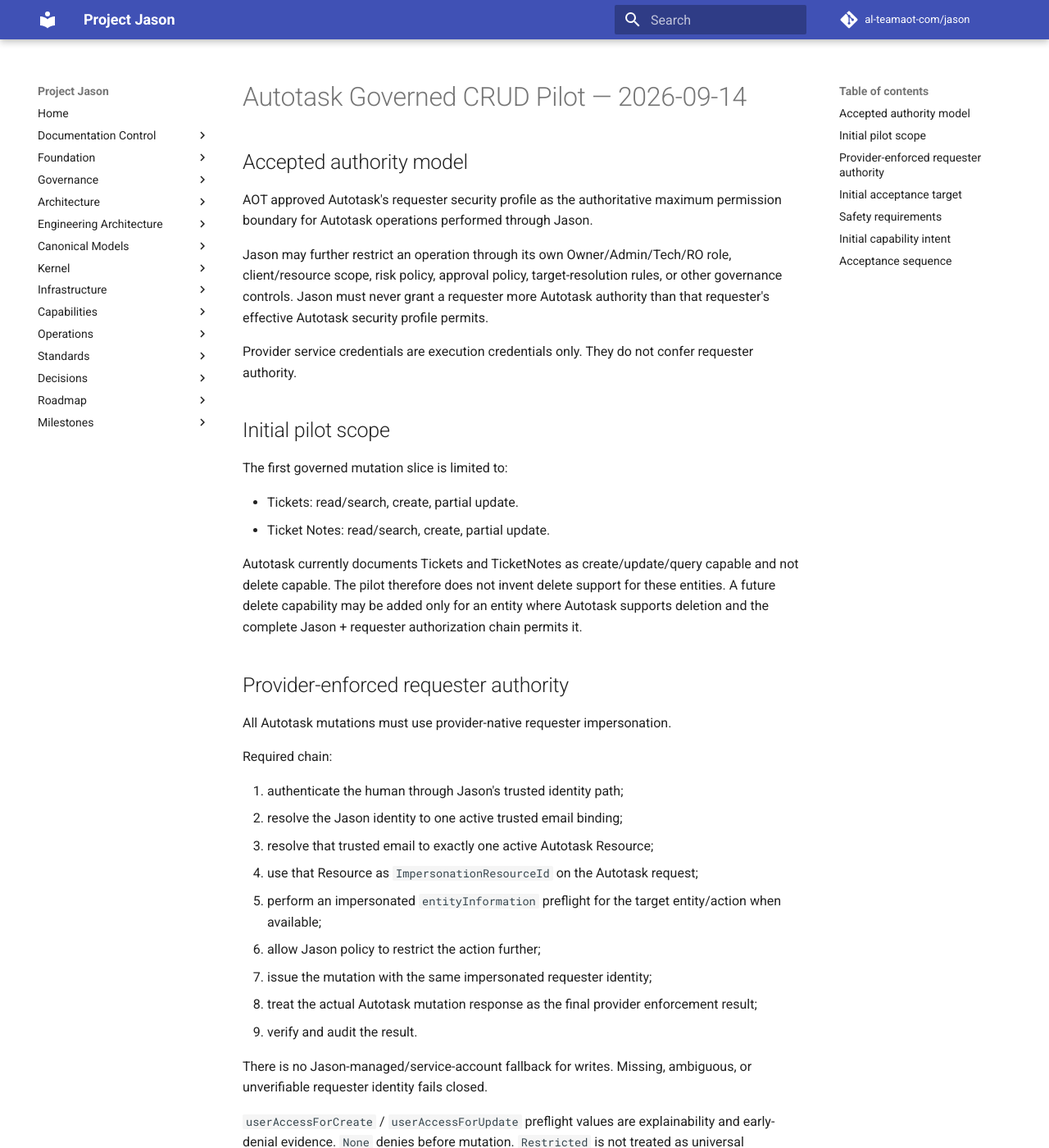
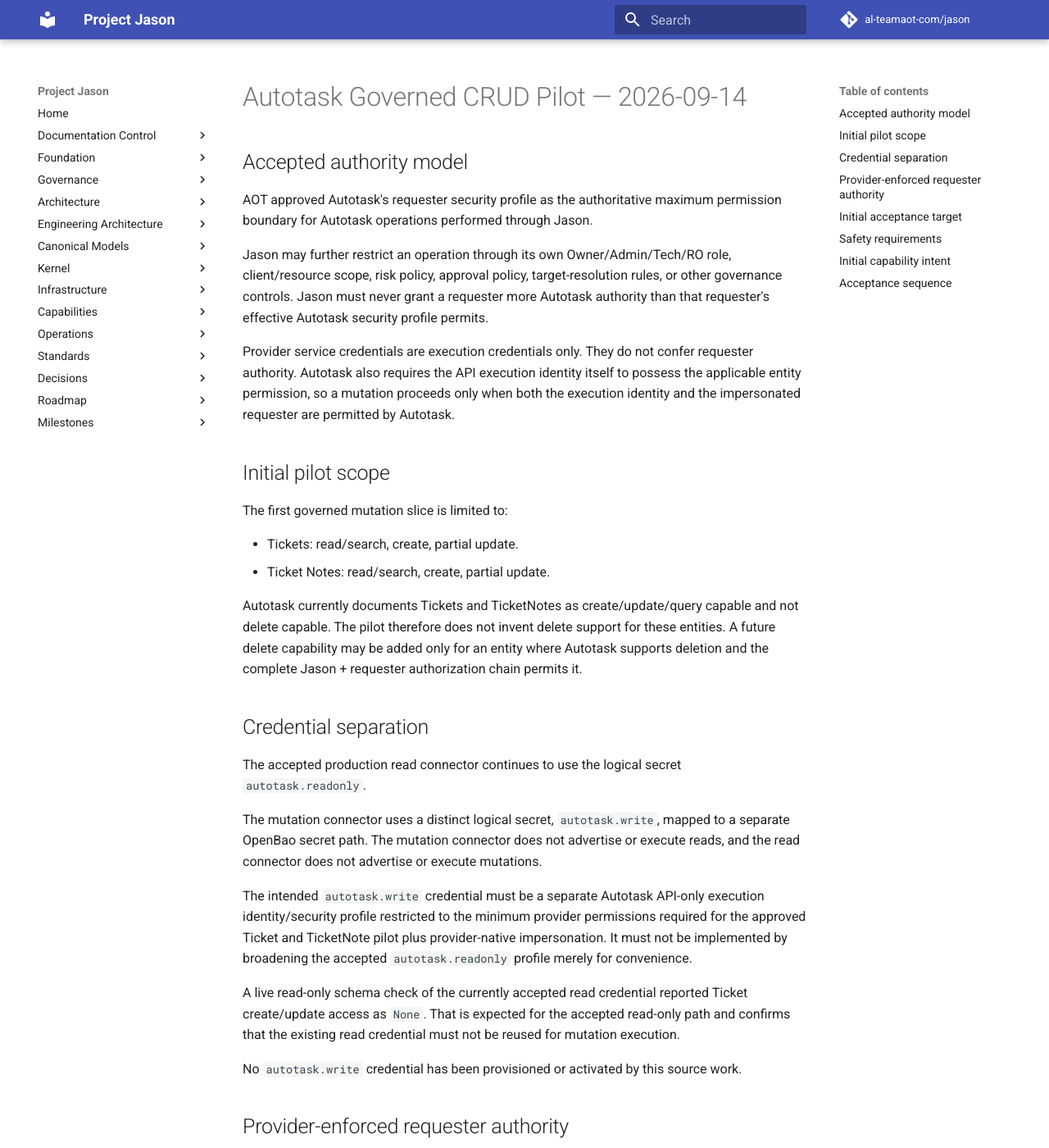
Before and after one commit to al-teamaot-com/jason, an MkDocs documentation site: the page built from docs/operations/Autotask-Governed-CRUD-Pilot-2026-09-14.md, in a window 1280 px wide and 1400 px high. Shown: the whole window at 82% size. Built offline with MkDocs 1.6.1 and Material for MkDocs 9.7.7, drawn with Linux system fonts in a browser that asks for light colours; comment, search, counter and statistics services are not loaded; some of the changed text lies outside the part shown.

Commit message:
Record separate Autotask write credential and live readiness findings

```diff
--- a/docs/operations/Autotask-Governed-CRUD-Pilot-2026-09-14.md
+++ b/docs/operations/Autotask-Governed-CRUD-Pilot-2026-09-14.md
@@ -6,7 +6,7 @@
 
 Jason may further restrict an operation through its own Owner/Admin/Tech/RO role, client/resource scope, risk policy, approval policy, target-resolution rules, or other governance controls. Jason must never grant a requester more Autotask authority than that requester's effective Autotask security profile permits.
 
-Provider service credentials are execution credentials only. They do not confer requester authority.
+Provider service credentials are execution credentials only. They do not confer requester authority. Autotask also requires the API execution identity itself to possess the applicable entity permission, so a mutation proceeds only when both the execution identity and the impersonated requester are permitted by Autotask.
 
 ## Initial pilot scope
 
@@ -17,6 +17,18 @@
 
 Autotask currently documents Tickets and TicketNotes as create/update/query capable and not delete capable. The pilot therefore does not invent delete support for these entities. A future delete capability may be added only for an entity where Autotask supports deletion and the complete Jason + requester authorization chain permits it.
 
+## Credential separation
+
+The accepted production read connector continues to use the logical secret `autotask.readonly`.
+
+The mutation connector uses a distinct logical secret, `autotask.write`, mapped to a separate OpenBao secret path. The mutation connector does not advertise or execute reads, and the read connector does not advertise or execute mutations.
+
+The intended `autotask.write` credential must be a separate Autotask API-only execution identity/security profile restricted to the minimum provider permissions required for the approved Ticket and TicketNote pilot plus provider-native impersonation. It must not be implemented by broadening the accepted `autotask.readonly` profile merely for convenience.
+
+A live read-only schema check of the currently accepted read credential reported Ticket create/update access as `None`. That is expected for the accepted read-only path and confirms that the existing read credential must not be reused for mutation execution.
+
+No `autotask.write` credential has been provisioned or activated by this source work.
+
 ## Provider-enforced requester authority
 
 All Autotask mutations must use provider-native requester impersonation.
@@ -26,20 +38,22 @@
 1. authenticate the human through Jason's trusted identity path;
 2. resolve the Jason identity to one active trusted email binding;
 3. resolve that trusted email to exactly one active Autotask Resource;
-4. use that Resource as `ImpersonationResourceId` on the Autotask request;
-5. perform an impersonated `entityInformation` preflight for the target entity/action when available;
-6. allow Jason policy to restrict the action further;
-7. issue the mutation with the same impersonated requester identity;
-8. treat the actual Autotask mutation response as the final provider enforcement result;
-9. verify and audit the result.
+4. resolve only the dedicated write execution credential;
+5. use the requester Resource as `ImpersonationResourceId` on the Autotask request;
+6. perform an impersonated `entityInformation` preflight for the target entity/action when available;
+7. allow Jason policy to restrict the action further;
+8. issue the mutation with the same impersonated requester identity;
+9. treat the actual Autotask mutation response as the final provider enforcement result;
+10. verify the resulting durable state and audit the result.
 
-There is no Jason-managed/service-account fallback for writes. Missing, ambiguous, or unverifiable requester identity fails closed.
+There is no Jason-managed/service-account requester-authority fallback for writes. Missing, ambiguous, or unverifiable requester identity fails closed. If provider-native impersonation is not explicitly active, Jason must fail before resolving the write execution credential.
 
 `userAccessForCreate` / `userAccessForUpdate` preflight values are explainability and early-denial evidence. `None` denies before mutation. `Restricted` is not treated as universal permission; the concrete provider operation remains authoritative for record-level conditions.
 
 ## Initial acceptance target
 
 - Test company: **XYZ Test Company**.
+- Live governed read confirmed that this name resolves to exactly one active Autotask company record.
 - Initial live requester: **Al Davis only**.
 - Lindsey and Adam are intended to begin as Jason **Tech** users later, but they are not part of the first live-write acceptance test.
 
@@ -50,33 +64,46 @@
 - Write capability remains disabled by default and must require an explicit runtime enablement gate.
 - Provider-native impersonation is mandatory for every mutation.
 - Exact requester-to-Autotask-Resource mapping is mandatory.
+- Read and write execution credentials remain separate.
+- The mutation connector may resolve only `autotask.write`; the ordinary read connector remains on `autotask.readonly`.
+- The mutation connector exposes no read operations, preventing privileged write credentials from becoming a general read path.
 - Ticket updates use bounded partial update semantics (`PATCH`), not full replacement (`PUT`).
 - Update operations require a positive durable entity id in the request payload.
 - No arbitrary entity write endpoint is exposed in the pilot; only the approved Ticket and TicketNote operations are compiled.
 - No delete endpoint is exposed for Tickets or TicketNotes.
+- Source-level provider-neutral mutation definitions remain non-active and unregistered in production composition.
 - No mutation is exposed through MCP until the Central Orchestrator write/action authorization path, auditing, approval behavior, and live acceptance are proven.
 - Failed or indeterminate authorization must release no write authority and must not retry as the API service account.
 - Every mutation must be attributable to the authenticated Jason principal and the impersonated Autotask Resource without exposing credentials or secret material in audit records.
 
 ## Initial capability intent
 
-Provider operations to implement behind dormant governed write capability:
+Provider operations implemented behind the dormant governed write foundation:
 
 - `autotask.ticket.create` -> `POST /V1.0/Tickets`
 - `autotask.ticket.update` -> `PATCH /V1.0/Tickets`
 - `autotask.ticket.note.create` -> `POST /V1.0/TicketNotes`
 - `autotask.ticket.note.update` -> `PATCH /V1.0/TicketNotes`
 
-Provider-neutral orchestration names and activation state remain separate from these provider operations. Adding connector source does not itself authorize or advertise production write capability.
+Provider-neutral source-only capability definitions:
+
+- `service.ticket.create`
+- `service.ticket.update`
+- `service.ticket.note.create`
+- `service.ticket.note.update`
+
+These definitions remain in `BUILDING` lifecycle state, high risk, owner-approval-required, and are not registered by production composition. Adding connector/catalog source does not itself authorize or advertise production write capability.
 
 ## Acceptance sequence
 
 1. Build dormant connector write primitives and fail-closed requester/profile preflight.
-2. Add unit/regression coverage proving no service-account fallback and no unsupported delete path.
-3. Add provider-neutral write/action capability definitions in non-active lifecycle state.
-4. Prove identity binding and Autotask Resource resolution read-only.
-5. Prove impersonated `entityInformation` results for Tickets and TicketNotes read-only.
-6. Stop for explicit approval before the first live mutation.
-7. Under that approval, create one disposable ticket in **XYZ Test Company**, verify attribution and permissions, update it, add/update a note, and verify the resulting records.
-8. Keep write capability disabled if any permission, attribution, scope, audit, or verification result is ambiguous.
-9. Only after successful acceptance may production activation be proposed as a separate governed change.
+2. Add unit/regression coverage proving no service-account fallback, no read-through-write-credential path, and no unsupported delete path.
+3. Add provider-neutral write/action capability definitions in non-active lifecycle state without production registration.
+4. Keep the accepted read-only execution profile unchanged and provision a separate minimum-permission Autotask API-only write execution identity plus OpenBao `autotask.write` secret as a distinct controlled change.
+5. Prove Al's trusted identity binding and exact Autotask Resource resolution read-only.
+6. Prove provider-native requester impersonation using bounded read-only probes.
+7. Prove impersonated `entityInformation` access for Ticket create/update and TicketNote create/update using the dedicated write execution identity, without sending a mutation.
+8. Stop for explicit approval before the first live mutation.
+9. Under that approval, create one disposable ticket in **XYZ Test Company**, verify attribution and permissions, update it, add/update a note, and verify the resulting records.
+10. Keep write capability disabled if any permission, attribution, scope, audit, or verification result is ambiguous.
+11. Only after successful acceptance may production activation be proposed as a separate governed change.
```
